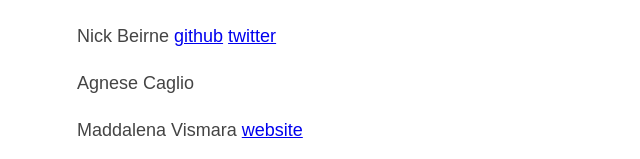
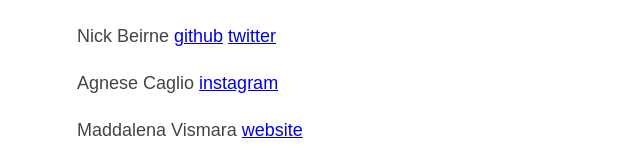
Before and after one commit to nbeirne/nbeirne.github.io, a plain HTML site: page kaleidokode.html in a window 1280 px wide. Shown: the part 685-844 px from the top of the page, without its empty margins (238-878 px from the left). Drawn offline with Linux system fonts and the light colour scheme.

Commit message:
add agnese link

```diff
--- a/kaleidokode.html
+++ b/kaleidokode.html
@@ -30,7 +30,7 @@ h1,h2,h3{line-height:1.2;}
 
   <h3>Credits</h3>
   <p>Nick Beirne <a href="https://github.com/nbeirne">github</a> <a href="https://twitter.com/lexicondal">twitter</a></p>
-  <p>Agnese Caglio</p>
+  <p>Agnese Caglio <a href="https://www.instagram.com/faiflow/">instagram</a></p>
   <p>Maddalena Vismara <a href="http://maddalenavismara.com/">website</a></p>
   <p>Theo Wong <a href="https://theowong.ca/">website</a></p>
 </html>
```
